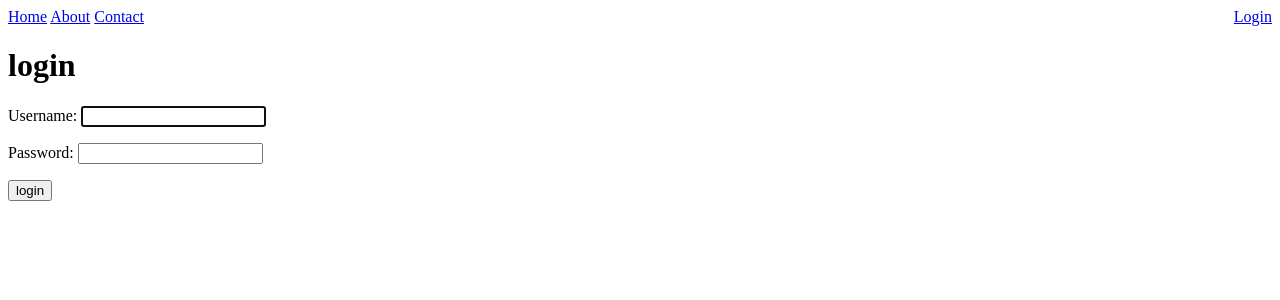
After one commit to suriya-1403/django-test, a Django app: page /accounts/login in a window 1280 px wide. The commit adds this page. Shown: the top 300 px of the page. Run offline with Django 3.2, Linux system fonts and the light colour scheme.

Commit message:
Login + Logout + profile created

```diff
--- a/djangotest_website/settings.py
+++ b/djangotest_website/settings.py
@@ -118,3 +118,7 @@ USE_TZ = True
 # https://docs.djangoproject.com/en/3.1/howto/static-files/
 
 STATIC_URL = '/static/'
+
+LOGIN_URL = "login"
+LOGIN_REDIRECT_URL ="index"
+LOGOUT_REDIRECT_URL ="index"
--- /dev/null
+++ b/djangotest_website/templates/accounts/login.html
@@ -0,0 +1,12 @@
+{% extends 'base.html' %}
+
+{% block title %}Djangotest_website-index.html{% endblock %}
+
+{% block content %}
+<h1>login</h1>
+<form method="POST">
+    {% csrf_token %}
+    {{ form.as_p }}
+    <button type="submit">login</button>
+</form>
+{% endblock %}
--- a/djangotest_website/templates/navbar.html
+++ b/djangotest_website/templates/navbar.html
@@ -1,8 +1,18 @@
-<div>
+<nav>
     {% url 'index' as index_url %}
     <span>{% if request.path == index_url %}Home{% else%}<a href="{% url 'index' %} ">Home</a>{% endif %}</span>
     {% url 'about' as about_url %}
     <span>{% if request.path == about_url %}About{% else%}<a href="{{ about_url}} ">About</a>{% endif %}</span>
     {% url 'contact' as contact_url %}
     <span>{% if request.path == contact_url %}Contact{% else%}<a href="{% url 'contact' %} ">Contact</a>{% endif %}</span>
-</div>
+
+    <span style="float: right;">
+        {% if user.is_authenticated %}
+            {% url 'profile' as profile_url %}
+        <span>Hello {% if request.path == profile_url %}{{ user.username }}{% else%}<a href="{{ profile_url }}">{{ user.username }}</a>{% endif %}</span>
+        <span><a href="{% url 'logout' %}">Logout</a></span>
+        {% else %}
+        <span><a href="{% url 'login' %}">Login</a></span>
+        {% endif %}
+    </span>
+</nav>
--- a/djangotest_website/urls.py
+++ b/djangotest_website/urls.py
@@ -15,14 +15,19 @@ Including another URLconf
 """
 from django.contrib import admin
 from django.urls import path
-from . import views as v
+from . import views
 # from django.views.generic.base import TemplateView
-
+from django.contrib.auth import views as auth_views
 
 urlpatterns = [
     path('admin/', admin.site.urls),
-    path('',v.index,name="index"),
-    path('about',v.about,name="about"),
-    path('contact',v.contact,name="contact"),
+    path('',views.index,name="index"),
+    path('about',views.about,name="about"),
+    path('contact',views.contact,name="contact"),
     # path('',TemplateView.as_view(template_name="index.html"),name="index")
+    path('accounts/profile',views.ProfileView.as_view(),name="profile"),
+
+    #Django Auth
+    path('accounts/login',auth_views.LoginView.as_view(template_name="accounts/login.html"), name="login"),
+    path('accounts/logout',auth_views.LogoutView.as_view(),name="logout"),
 ]
--- a/djangotest_website/views.py
+++ b/djangotest_website/views.py
@@ -1,6 +1,8 @@
 # from django.http import HttpResponse
 # from django.template import loader
 from django.shortcuts import render
+from django.views.generic.base import TemplateView
+from django.contrib.auth.mixins import LoginRequiredMixin
 
 # def index(request):
 #     return HttpResponse("Hello Django")
@@ -10,6 +12,7 @@ from django.shortcuts import render
 #     return HttpResponse(template.render({},request))
 
 def index(request):
+    print(request.user)
     return render(request,'index.html')
 
 def about(request):
@@ -17,3 +20,6 @@ def about(request):
 
 def contact(request):
     return render(request,'contact.html')
+
+class ProfileView(LoginRequiredMixin, TemplateView):
+    template_name = 'accounts/profile.html'
```
Also changed, not shown: djangotest_website/templates/accounts/profile.html (added, +7 -0 lines), db.sqlite3, 1 other file.
